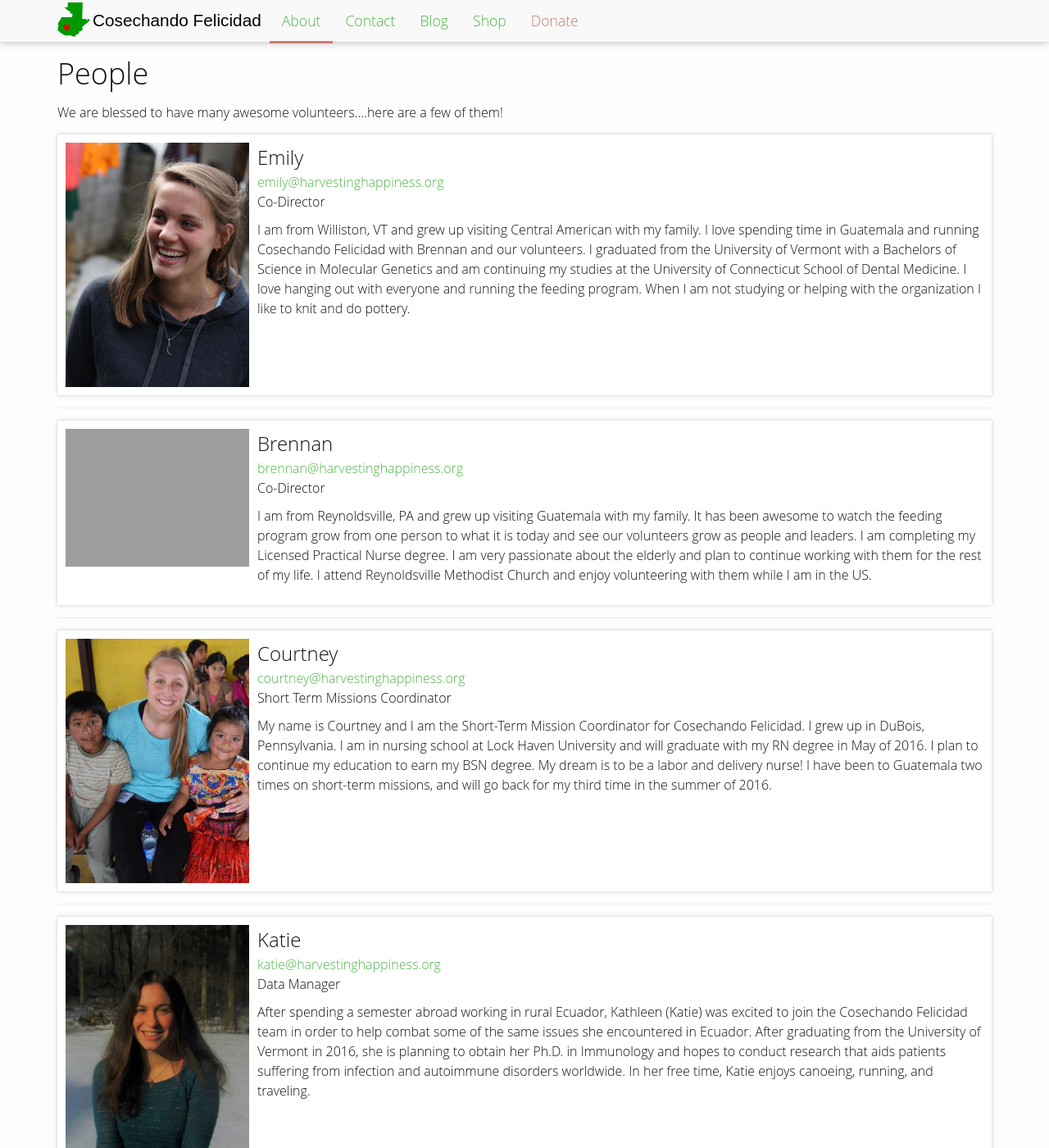
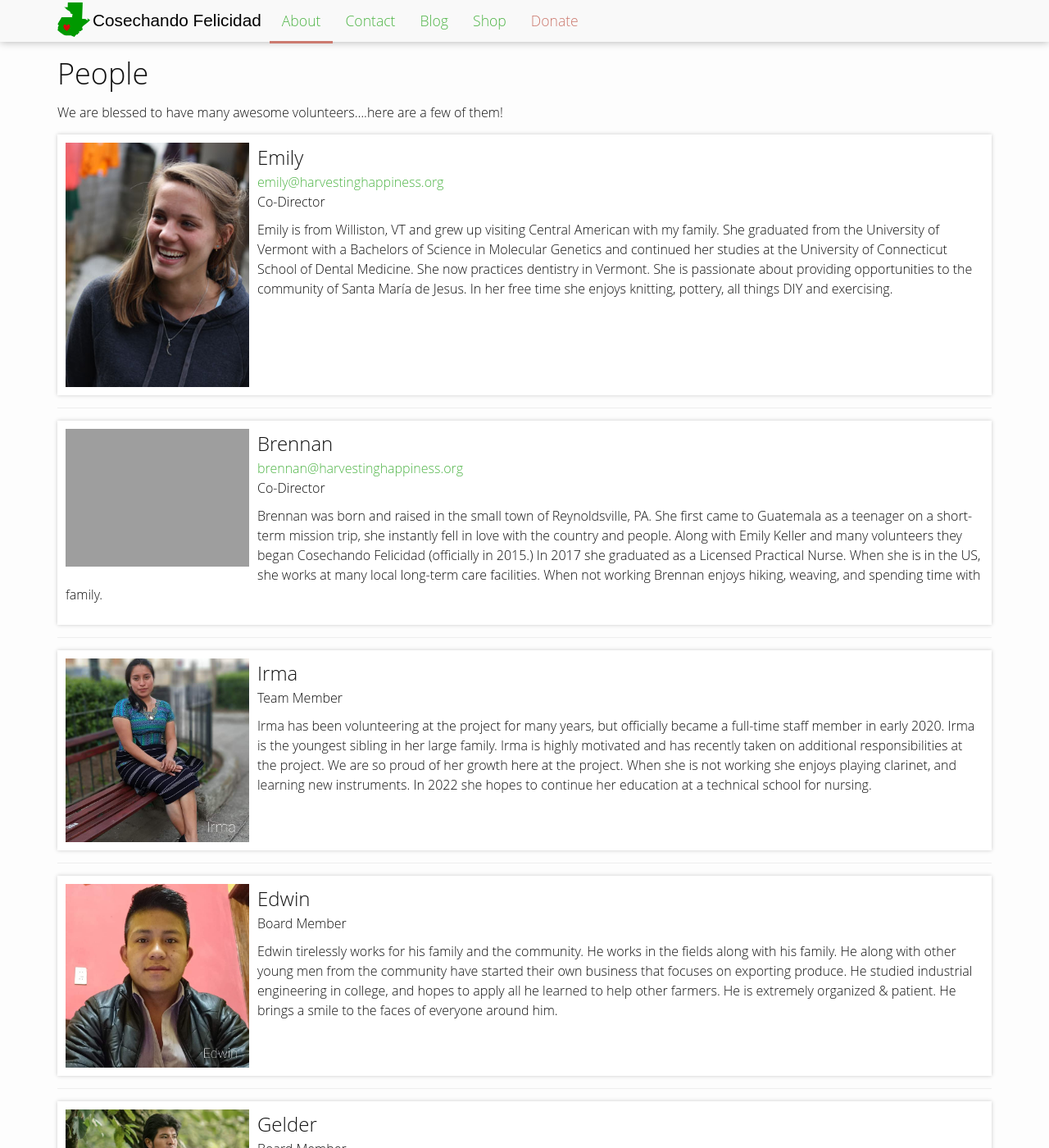
Before and after one commit to harvestinghappiness/harvestinghappiness.github.io, a Jekyll site: the page built from people.md, in a window 1280 px wide and 1400 px high. Shown: the whole window at 82% size. Built offline with Jekyll 4.4.1, drawn with Linux system fonts in a browser that asks for light colours; some of the changed text lies outside the part shown.

Commit message:
update bios

```diff
--- a/_data/people.yml
+++ b/_data/people.yml
@@ -4,13 +4,12 @@
   position: Co-Director
   img: emily.jpg
   bio: >
-    I am from Williston, VT and grew up visiting Central American with my family.
-    I love spending time in Guatemala and running Cosechando Felicidad with
-    Brennan and our volunteers. I graduated from the University of Vermont with
-    a Bachelors of Science in Molecular Genetics and am continuing my studies at
-    the University of Connecticut School of Dental Medicine. I love hanging out
-    with everyone and running the feeding program. When I am not studying or
-    helping with the organization I like to knit and do pottery.
+    Emily is from Williston, VT and grew up visiting Central American with my family.
+    She graduated from the University of Vermont with a Bachelors of Science in
+    Molecular Genetics and continued her studies at the University of Connecticut
+    School of Dental Medicine. She now practices dentistry in Vermont. She is
+    passionate about providing opportunities to the community of Santa María de Jesus.
+    In her free time she enjoys knitting, pottery, all things DIY and exercising.
 
 brennan:
   name: Brennan
@@ -18,60 +17,92 @@
   position: Co-Director
   img: brennan.jpg
   bio: >
-    I am from Reynoldsville, PA and grew up visiting Guatemala with my family. It has been
-    awesome to watch the feeding program grow from one person to what it is today and see
-    our volunteers grow as people and leaders. I am completing my Licensed Practical Nurse
-    degree. I am very passionate about the elderly and plan to continue working with them
-    for the rest of my life. I attend Reynoldsville Methodist Church and enjoy volunteering
-    with them while I am in the US.
+    Brennan was born and raised in the small town of Reynoldsville, PA. She first came
+    to Guatemala as a teenager on a short-term mission trip, she instantly fell in
+    love with the country and people. Along with Emily Keller and many volunteers they
+    began Cosechando Felicidad (officially in 2015.) In 2017 she graduated as a
+    Licensed Practical Nurse. When she is in the US, she works at many local long-term
+    care facilities.  When not working Brennan enjoys hiking, weaving, and spending
+    time with family.
+
+irma:
+  name: Irma
+  email:
+  position: Team Member
+  img: irma.jpg
+  bio: >
+    Irma has been volunteering at the project for many years, but officially became a
+    full-time staff member in early 2020. Irma is the youngest sibling in her large
+    family. Irma is highly motivated and has recently taken on additional
+    responsibilities at the project. We are so proud of her growth here at the project.
+    When she is not working she enjoys playing clarinet, and learning new instruments.
+    In 2022 she hopes to continue her education at a technical school for nursing.
+
+edwin:
+  name: Edwin Osoy
+  email:
+  position: Legal Representative
+  img: edwin-osoy.jpg
+  bio: >
+    Edwin began volunteering at the project from the very start. He is now the President
+    of the Board of Directors & Legal Representative in Guatemala. Edwin assists with
+    everything from meal delivery to the elderly, transporting patients to medical
+    appointments, home visitations, and much more. We are thankful for his time and
+    energy dedicated to the administration part of the non-profit in GUA. When he is not
+    at the project, he assists with his family's business selling produce. He enjoys
+    watching/playing soccer as well as organizing games in the community.
+
+gelder:
+  name: Gelder
+  email:
+  position: Board Member
+  img: gelder.jpg
+  bio: >
+    Gelder also known as 'Roceal' has been with Cosechando Felicidad since the start. He
+    assists with the daily functioning of the project, meal delivery, home visitations,
+    and care of the elderly. He enjoys learning new things, and is often our go-to guy
+    for problem solving. Roceal has also been practicing alongside local barbers to become
+    a barber himself. In his free time Roceal enjoys helping local street dogs, spending
+    time with his two nieces, and playing soccer.
+
+josefa:
+  name: Josefa
+  email:
+  position: Board Member
+  img: josefa.jpg
+  bio: >
+    Jose is a spitfire who loves to work hard. In 2017 she graduated as a Licensed Practical
+    Nurse. She loves all areas of nursing, but specifically caring for the elderly. Jose is
+    passionate about supporting the women of her community to achieve all they possibly can.
+    She is a wonderful asset to Cosechando Felicidad, and is always determined to make things
+    work. Along with her sisters, Jose opened a café in Santa Maria. At the café she does all
+    the cooking and baking. In her free time she loves gardening, sewing, and dabbling in
+    many hobbies.
 
 courtney:
   name: Courtney
   email: courtney@harvestinghappiness.org
-  position: Short Term Missions Coordinator
+  position: Short-Term Mission Coordinator, Online Store Manager
   img: courtney.jpg
   bio: >
-    My name is Courtney and I am the Short-Term Mission Coordinator for
-    Cosechando Felicidad. I grew up in DuBois, Pennsylvania. I am in nursing
-    school at Lock Haven University and will graduate with my RN degree in May
-    of 2016. I plan to continue my education to earn my BSN degree. My dream is
-    to be a labor and delivery nurse! I have been to Guatemala two times on
-    short-term missions, and will go back for my third time in the summer of 2016.
+    Courtney is the Short-Term Mission Coordinator and manages the online store. She grew up in
+    DuBois, Pennsylvania. In 2016 she graduated as a Registered Nurse from Lock Haven
+    University. She later went on to receive her BSN and got her dream job in Labor and
+    Delivery. In her free time she enjoys hiking with her dogs, spending time with family and
+    planning different events. Courtney is a constant source of support for Cosechando Felicidad
+    Inc. We are so grateful for her servant heart!
 
-katie:
-  name: Katie
-  email: katie@harvestinghappiness.org
-  position: Data Manager
-  img: katie.jpg
-  bio: >
-    After spending a semester abroad working in rural Ecuador, Kathleen
-    (Katie) was excited to join the Cosechando Felicidad team in order to help
-    combat some of the same issues she encountered in Ecuador. After graduating
-    from the University of Vermont in 2016, she is planning to obtain her Ph.D.
-    in Immunology and hopes to conduct research that aids patients suffering from
-    infection and autoimmune disorders worldwide. In her free time, Katie enjoys
-    canoeing, running, and traveling.
-
-sam:
-  name: Sam
-  email: sam@harvestinghappiness.org
-  position: Web Developer
-  img: sam.jpg
-  bio: >
-    Sam is from Essex, Vermont. He handles all of the web development and design
-    for Cosechando Felicidad. Sam recieved a degree in Computer Science with
-    a minor in Math from the University of Vermont. He is currently working as
-    a UI developer at Dealer.com in Burlington Vermont.
-
-rocael:
-  name: Rocael
+edwin:
+  name: Edwin
   email:
   position: Board Member
-  img: rocael.jpg
+  img: edwin.jpg
   bio: >
-    Rocael has been with us since the beginning. He began helping at the project when he found out
-    about the feeding program and the scholarship assistance available. He enjoys hanging out at
-    project and has completed education. He loves to play soccer and listen to music.
+    Edwin tirelessly works for his family and the community. He works in the fields along with
+    his family. He along with other young men from the community have started their own
+    business that focuses on exporting produce. He studied industrial engineering in college, and
+    hopes to apply all he learned to help other farmers. He is extremely organized & patient. He
+    brings a smile to the faces of everyone around him.
 
 wilson:
   name: Wilson
@@ -80,50 +111,32 @@
   img: wilson.jpg
   bio: >
     Born and raised in Santa Maria de Jesus, Wilson has been with us since the beginning of the
-    organization. He is trained as an accountant and helps to keep track of our financial archives in
-    Guatemala. He loves music and is passionate about playing the guitar.
-
-jose:
-  name: Jose
-  email:
-  position: Board Member
-  img: jose.jpg
-  bio: >
-    Jose is a spitfire who loves to work hard. She is extremely motivated and often volunteers to
-    oversee tasks. She is studying to be a nurse and is very passionate about helping the elderly.
-    People from the community feel at ease talking to her about their problems and for this we are
-    very grateful. Jose loves plants, jokes, and dancing.
-
-yuman:
-  name: Edwin
-  email:
-  position: Board Member
-  img: yuman.jpg
-  bio: >
-    Trained as a teacher, Edwin, or “Velorio” as we call him, is always eager to help. He often
-    accompanies individuals to the hospital and facilitates their treatment. He is extremely patient
-    and reliable. He loves to play soccer and listen to music.
-
-edwin:
-  name: Edwin
-  email:
-  position: Board Member
-  img: edwin.jpg
-  bio: >
-    Edwin tirelessly works for his family and the elderly. He works long hours in a makeup and
-    perfume factory, studies at the University fulltime, and never fails to help at the project. He
-    oversees our stockroom and orders all of our groceries in bulk each month. He is extremely
-    organized and patient. He loves music and studying.
+    organization. He is certified accountant and is currently attending college to be an auditor.
+    He is committed to providing support and opportunities to the farmers within his community.
+    Wilson enjoys photography, writing, studying language and helping with a variety of
+    organizations. Wilson has a wide array of skills and knowledge. He is always willing to
+    answer questions and help in any way he can.
 
 ingrid:
   name: Ingrid
   email:
-  position: Employee
+  position: Team Member
   img: ingrid.jpg
   bio: >
-    Ingrid is the mother of Rocael and became our second employee in 2015. She found herself
-    going through some rough times with her family and became a single mother to her two
-    children. Ingrid is extremely hard working. She loves to cook and enjoys listening to music.
+    Ingrid is the full-time cook at Cosechando Felicidad. She has been with us since 2015, and has
+    only become more passionate about serving the elderly. She takes great pride in the food she
+    cooks, and is always coming up with ways to make it better. She prepared approximately 125
+    portions of food every day. We are thankful for her commitment over the past six year to
+    Cosechando Felicidad. When she is not working she enjoys the company of her two granddaughters,
+    embroidering, and DIY projects.
+
+sam:
+  name: Sam
+  email: sam@harvestinghappiness.org
+  position: Web Developer
+  img: sam.jpg
+  bio: >
+    Sam handles all of the web development and design for Cosechando Felicidad.
 
 emilybrennan:
   name: Emily and Brennan
--- a/_data/people_history.yml
+++ b/_data/people_history.yml
@@ -21,3 +21,116 @@
     assistance for her dying husband. At the young age of 25 she became a widow and single
     mother to 3 beautiful and hilarious children. Sandra has a great sense of humor and it is a
     pleasure to have her as one of our employees and support her in this way.
+
+brennan:
+  name: Brennan
+  email: brennan@harvestinghappiness.org
+  position: Co-Director
+  img: brennan.jpg
+  bio: >
+    I am from Reynoldsville, PA and grew up visiting Guatemala with my family. It has been
+    awesome to watch the feeding program grow from one person to what it is today and see
+    our volunteers grow as people and leaders. I am completing my Licensed Practical Nurse
+    degree. I am very passionate about the elderly and plan to continue working with them
+    for the rest of my life. I attend Reynoldsville Methodist Church and enjoy volunteering
+    with them while I am in the US.
+
+courtney:
+  name: Courtney
+  email: courtney@harvestinghappiness.org
+  position: Short Term Missions Coordinator
+  img: courtney.jpg
+  bio: >
+    My name is Courtney and I am the Short-Term Mission Coordinator for
+    Cosechando Felicidad. I grew up in DuBois, Pennsylvania. I am in nursing
+    school at Lock Haven University and will graduate with my RN degree in May
+    of 2016. I plan to continue my education to earn my BSN degree. My dream is
+    to be a labor and delivery nurse! I have been to Guatemala two times on
+    short-term missions, and will go back for my third time in the summer of 2016.
+
+katie:
+  name: Katie
+  email: katie@harvestinghappiness.org
+  position: Data Manager
+  img: katie.jpg
+  bio: >
+    After spending a semester abroad working in rural Ecuador, Kathleen
+    (Katie) was excited to join the Cosechando Felicidad team in order to help
+    combat some of the same issues she encountered in Ecuador. After graduating
+    from the University of Vermont in 2016, she is planning to obtain her Ph.D.
+    in Immunology and hopes to conduct research that aids patients suffering from
+    infection and autoimmune disorders worldwide. In her free time, Katie enjoys
+    canoeing, running, and traveling.
+
+sam:
+  name: Sam
+  email: sam@harvestinghappiness.org
+  position: Web Developer
+  img: sam.jpg
+  bio: >
+    Sam is from Essex, Vermont. He handles all of the web development and design
+    for Cosechando Felicidad. Sam recieved a degree in Computer Science with
+    a minor in Math from the University of Vermont. He is currently working as
+    a UI developer at Dealer.com in Burlington Vermont.
+
+rocael:
+  name: Rocael
+  email:
+  position: Board Member
+  img: rocael.jpg
+  bio: >
+    Rocael has been with us since the beginning. He began helping at the project when he found out
+    about the feeding program and the scholarship assistance available. He enjoys hanging out at
+    project and has completed education. He loves to play soccer and listen to music.
+
+wilson:
+  name: Wilson
+  email:
+  position: Board Member
+  img: wilson.jpg
+  bio: >
+    Born and raised in Santa Maria de Jesus, Wilson has been with us since the beginning of the
+    organization. He is trained as an accountant and helps to keep track of our financial archives in
+    Guatemala. He loves music and is passionate about playing the guitar.
+
+jose:
+  name: Jose
+  email:
+  position: Board Member
+  img: jose.jpg
+  bio: >
+    Jose is a spitfire who loves to work hard. She is extremely motivated and often volunteers to
+    oversee tasks. She is studying to be a nurse and is very passionate about helping the elderly.
+    People from the community feel at ease talking to her about their problems and for this we are
+    very grateful. Jose loves plants, jokes, and dancing.
+
+yuman:
+  name: Edwin
+  email:
+  position: Board Member
+  img: yuman.jpg
+  bio: >
+    Trained as a teacher, Edwin, or “Velorio” as we call him, is always eager to help. He often
+    accompanies individuals to the hospital and facilitates their treatment. He is extremely patient
+    and reliable. He loves to play soccer and listen to music.
+
+edwin:
+  name: Edwin
+  email:
+  position: Board Member
+  img: edwin.jpg
+  bio: >
+    Edwin tirelessly works for his family and the elderly. He works long hours in a makeup and
+    perfume factory, studies at the University fulltime, and never fails to help at the project. He
+    oversees our stockroom and orders all of our groceries in bulk each month. He is extremely
+    organized and patient. He loves music and studying.
+
+ingrid:
+  name: Ingrid
+  email:
+  position: Employee
+  img: ingrid.jpg
+  bio: >
+    Ingrid is the mother of Rocael and became our second employee in 2015. She found herself
+    going through some rough times with her family and became a single mother to her two
+    children. Ingrid is extremely hard working. She loves to cook and enjoys listening to music.
```
Also changed, not shown: images/people/courtney.jpg, images/people/edwin-osoy.jpg (added), images/people/edwin.jpg, images/people/gelder.jpg (added), images/people/irma.jpg (added), images/people/josefa.jpg (added), 1 other file.
